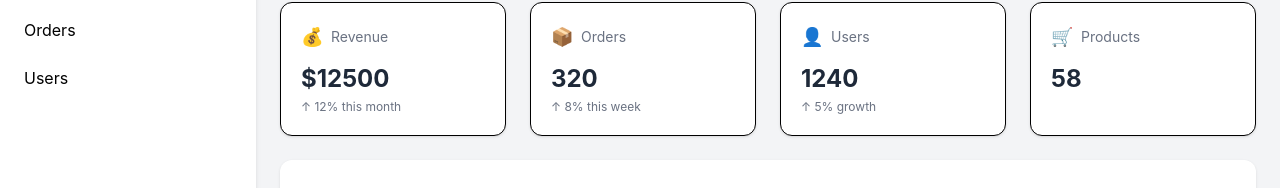
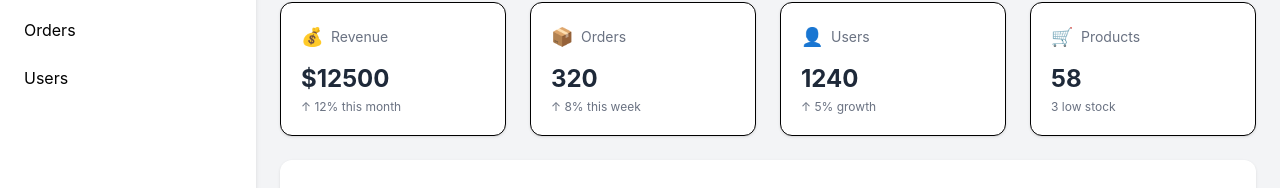
Before and after one commit to ahmadyattia/e-commerce-dashboard, a React (Vite) app: page /dashboard/overview in a window 1280 px wide. Shown: the part 162-350 px from the top of the page. Built offline with nearby package versions, Linux system fonts and the light colour scheme.

Commit message:
made it work for the warning to appear as a change for the products stat card

```diff
--- a/src/data/mappers/dashboardMapper.js
+++ b/src/data/mappers/dashboardMapper.js
@@ -34,7 +34,7 @@ export const mapDashboardStats = (stats) => {
       title: "Products",
       value: stats.products.value,
       icon: "🛒",
-      trend: stats.products.warning,
+      trend: { change: stats.products.warning },
     },
   ];
 };
```
